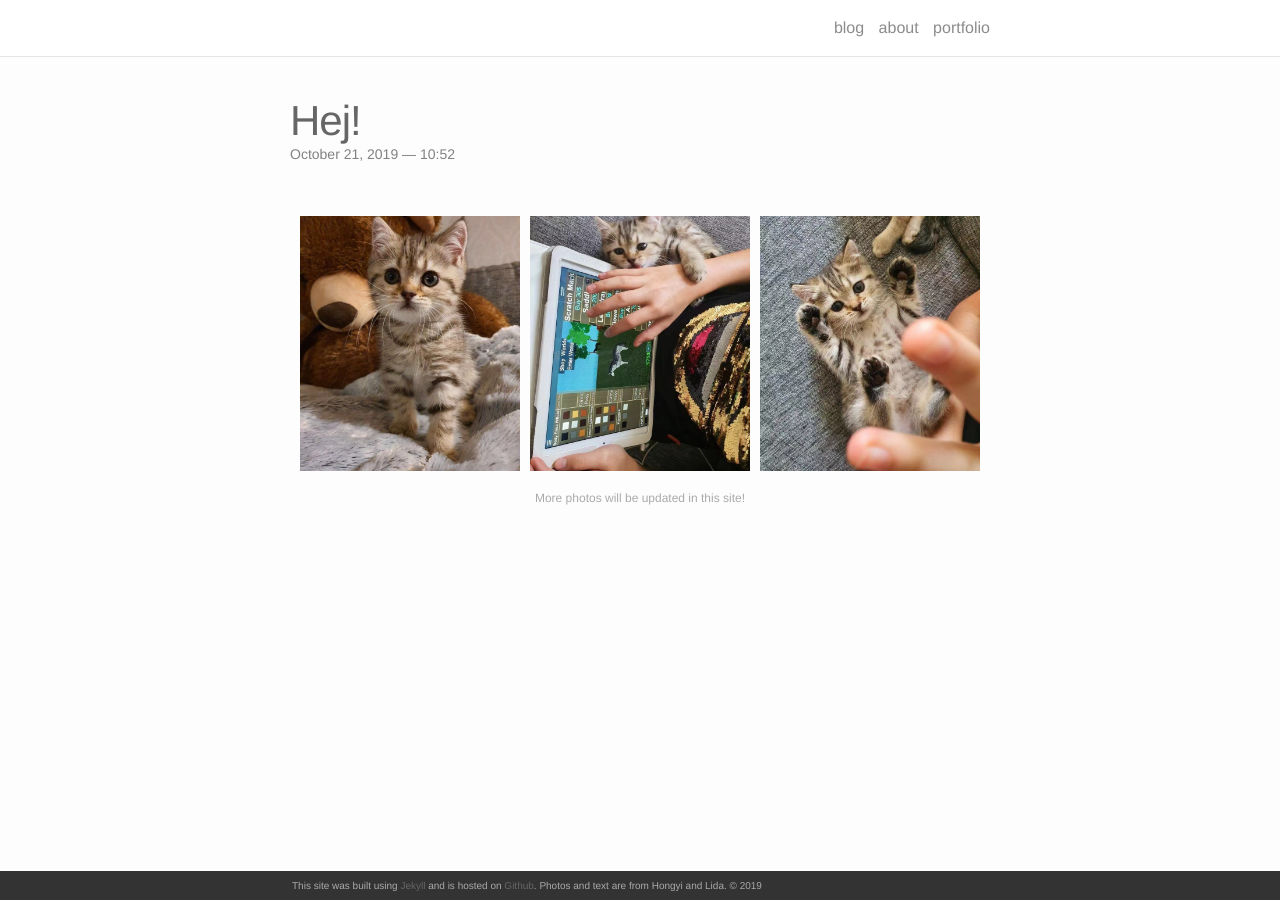
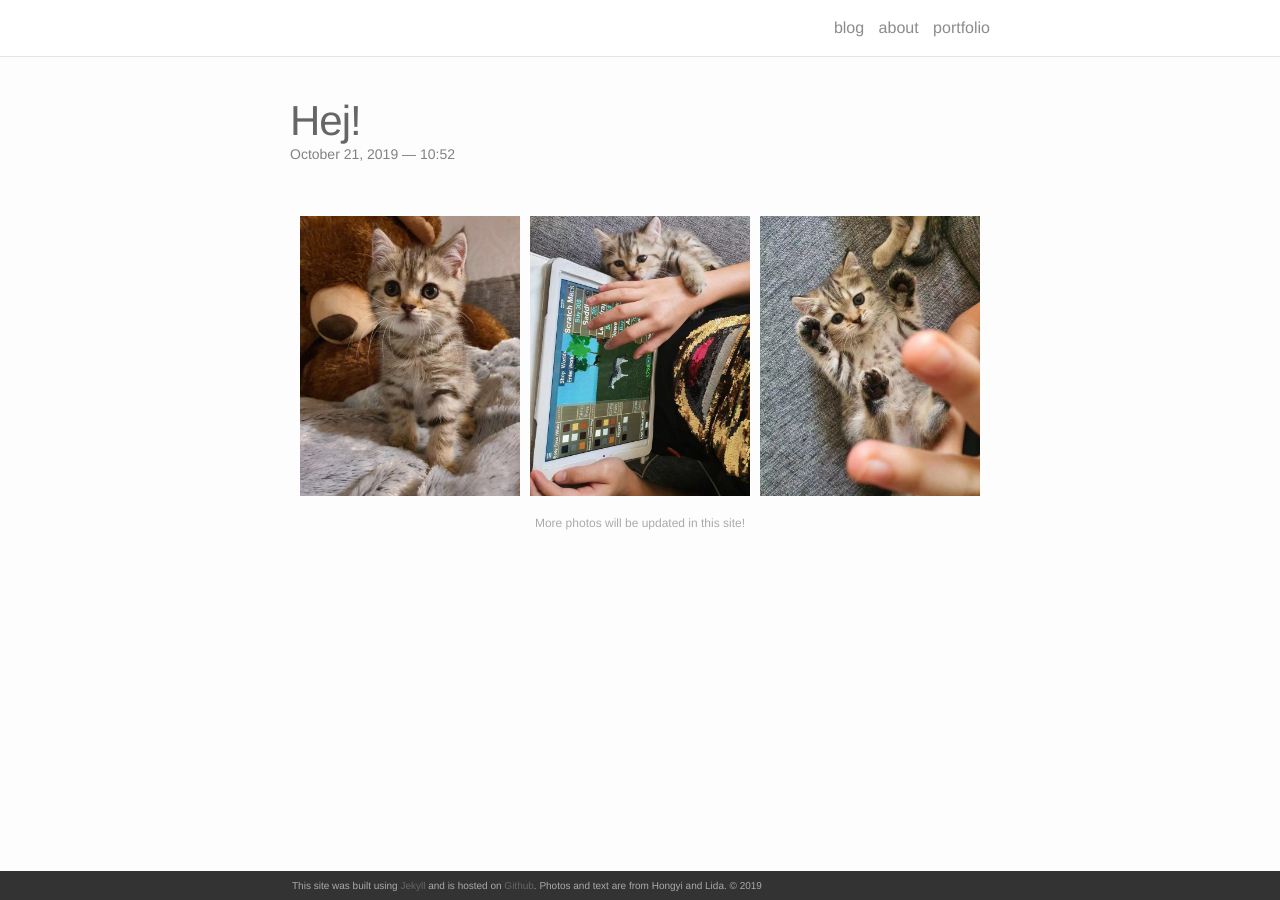
Before and after one commit to guapi-zh/guapi-zh.github.io, a Jekyll site: the page built from _portfolio/photo_2.markdown, in a window 1280 px wide. Built offline with Jekyll 4.4.1, drawn with Linux system fonts in a browser that asks for light colours; nearby versions of some CDN libraries.

Commit message:
Test size

```diff
--- a/_posts/2019-10-20-name.markdown
+++ b/_posts/2019-10-20-name.markdown
@@ -25,4 +25,4 @@ I was born in Gothenburg, Sweden and my birthday is 2019-08-21. I have British s
 You can see more picture in <a href="https://guapi-zh.github.io/portfolio/" target="blank">portfolio</a>!
 
 
-<iframe src="//player.bilibili.com/player.html?aid=51071276&cid=89417785&page=1" scrolling="yes" border="0" frameborder="yes" framespacing="0" allowfullscreen="true" height="300%" width="100%"> </iframe>
+<iframe src="//player.bilibili.com/player.html?aid=51071276&cid=89417785&page=1" scrolling="yes" border="0" frameborder="yes" framespacing="0" allowfullscreen="true" height="300px” width="100%"> </iframe>
--- a/_sass/_layout.scss
+++ b/_sass/_layout.scss
@@ -247,6 +247,7 @@ background: $theme-color;
 .img_row{
 height: $img_height;
 width: 100%;
+height: 300px;
 overflow: hidden;
 box-sizing:border-box;
 padding: $img_spacing;
```
